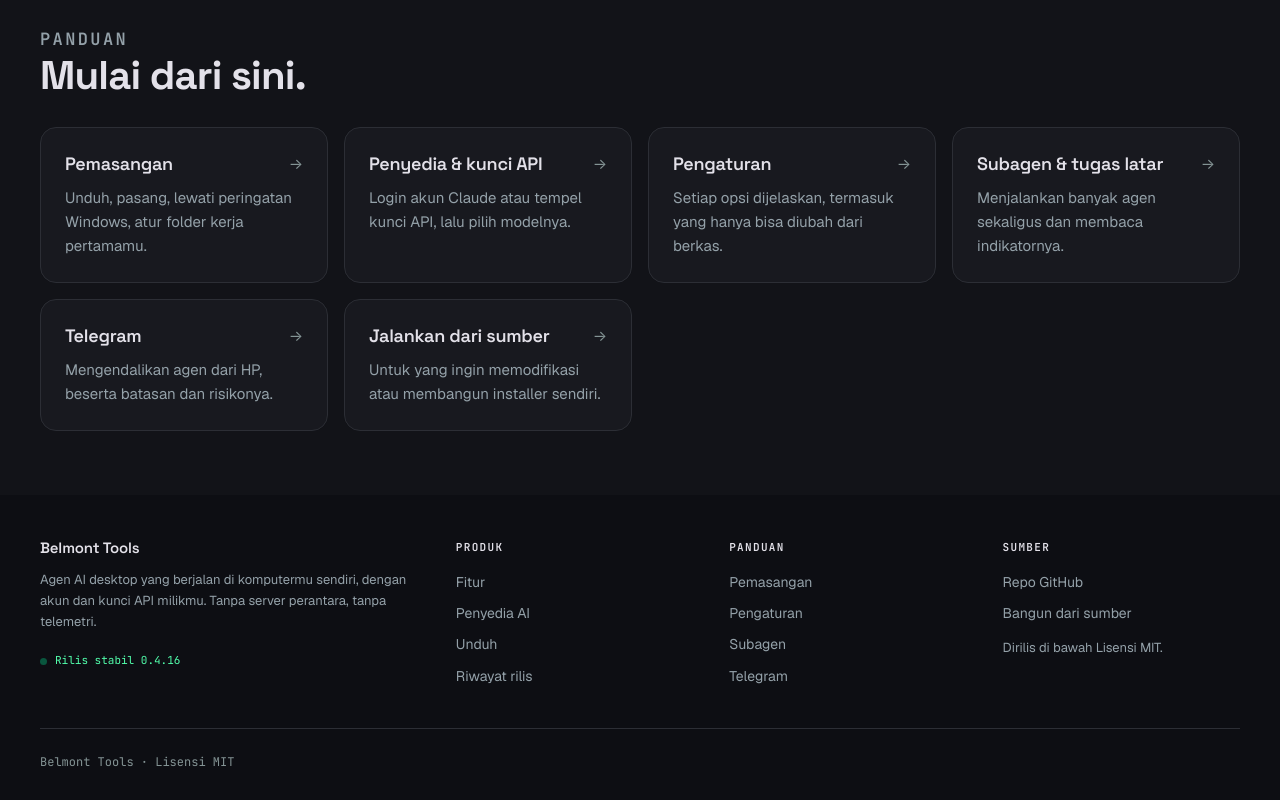
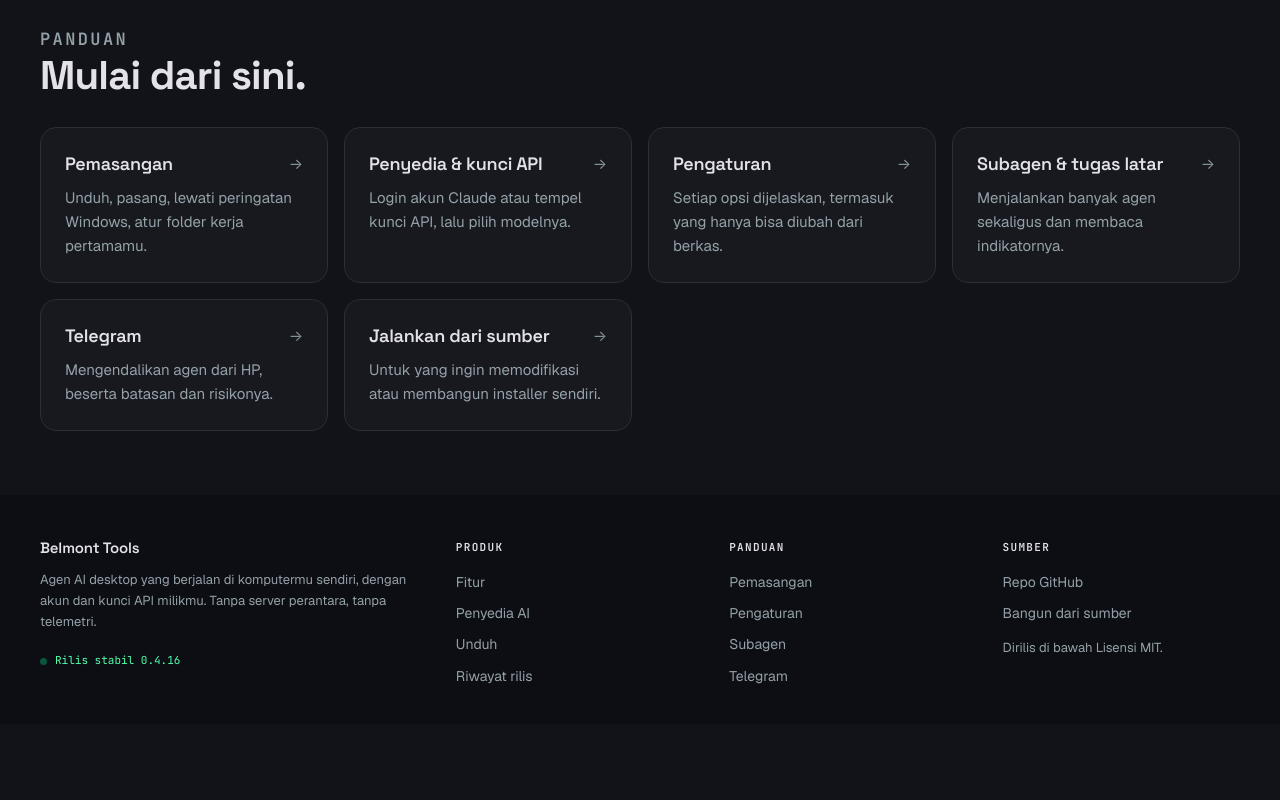
Before and after one commit to justme8080/belmont-web, a plain HTML site: page index.html in a window 1280 px wide. Shown: the part 4012-4812 px from the top of the page. After the commit the page ends 4736 px from the top, so only its background shows below. Drawn offline with nearby package versions, Linux system fonts and the light colour scheme.

Commit message:
Hapus baris penutup 'Belmont Tools - Lisensi MIT' di kaki halaman
Sudah disebut di kolom Sumber, jadi barisnya mubazir. Aturan
.kaki-bawah ikut dibuang supaya tidak meninggalkan kode mati.

```diff
--- a/aset/gaya.css
+++ b/aset/gaya.css
@@ -920,18 +920,10 @@ a.kartu p { margin-top: 10px; }
   animation: denyut 2s ease-in-out infinite;
 }
 
-.kaki-bawah {
-  display: flex;
-  flex-wrap: wrap;
-  gap: 12px 24px;
-  align-items: center;
-  padding-top: 24px;
-  border-top: 1px solid var(--garis);
-  font-family: var(--mono);
-  font-size: 0.75rem;
-  color: var(--samar);
-}
-.kaki-bawah .kanan { margin-left: auto; display: flex; gap: 20px; }
+/* Tanpa baris penutup, petak kaki tidak perlu jarak bawah tambahan —
+   padding .kaki sendiri sudah cukup. */
+.kaki-petak:last-child { margin-bottom: 0; }
+
 .kaki-isi { display: flex; flex-wrap: wrap; gap: 12px 28px; align-items: center; }
 .kaki-isi .kanan { margin-left: auto; }
 .kaki a { color: var(--redup); }
--- a/index.html
+++ b/index.html
@@ -427,9 +427,6 @@
       </div>
     </div>
 
-    <div class="kaki-bawah">
-      <span>Belmont Tools · Lisensi MIT</span>
-    </div>
   </div>
 </footer>
 
```
